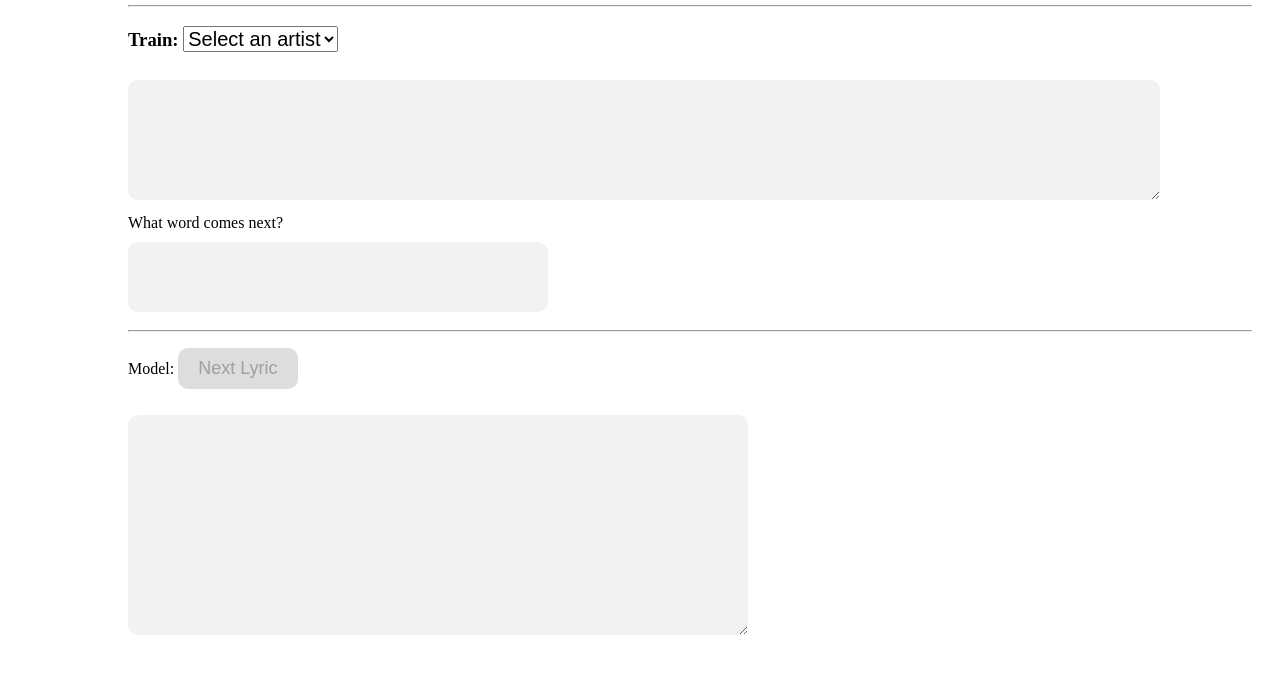
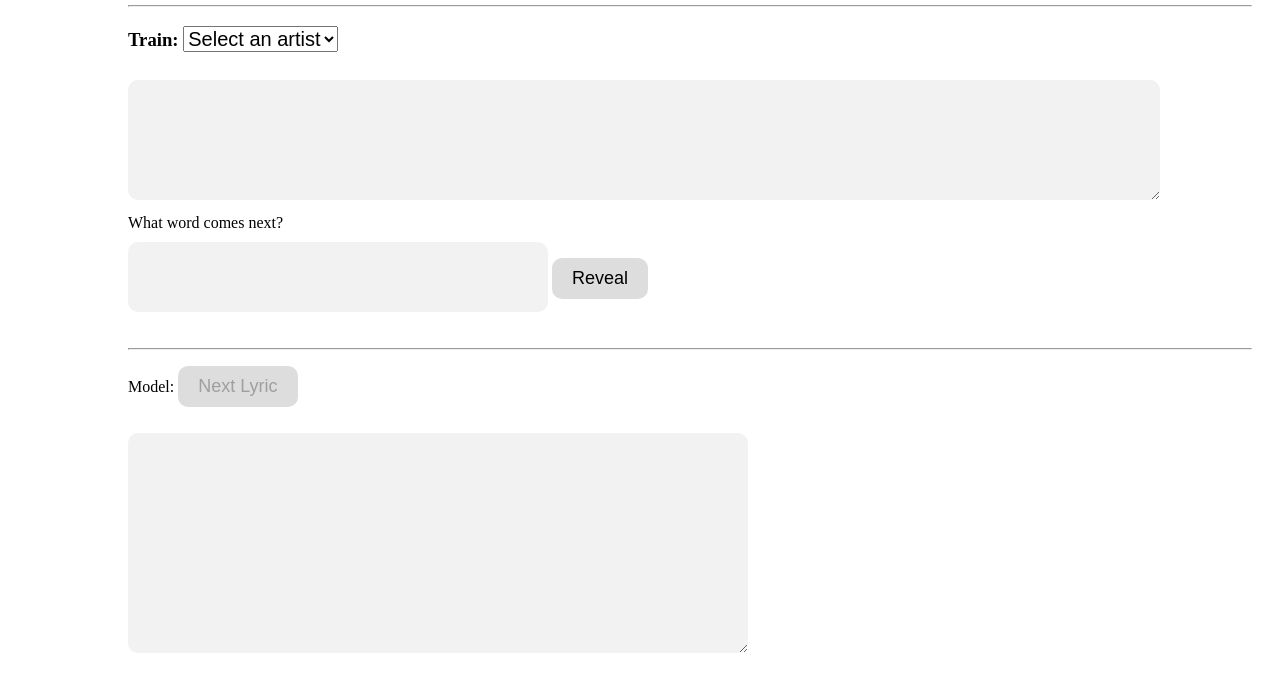
Before and after one commit to pauleway/Day-of-AI-Sample-Lesson, a plain HTML site: page index.html in a window 1280 px wide. Both pictures are taken after a click on the button "Step 1: Train". Shown: the part 244-931 px from the top of the page. Drawn offline with Linux system fonts and the light colour scheme.

Commit message:
updated index & script to add 'reveal' button

```diff
--- a/index.html
+++ b/index.html
@@ -87,6 +87,7 @@
       <textarea id="textInput"></textarea><br />
       <div>What word comes next?</div>
       <input type="text" id="output" onchange="generateButtons()" style="width:400px;">
+      <button onclick="reveal()">Reveal</button><br />
       <br />
 
       <hr>
--- a/script.js
+++ b/script.js
@@ -48,8 +48,11 @@ openTab(null, 'intro');
 
 
 
-
-
+function reveal() {
+  let lastLyric = trainData[currentLyric - 1].split(" ").pop();
+  document.getElementById("output").value = lastLyric;
+  generateButtons();
+}
 
 
 function getLyrics() {
```
